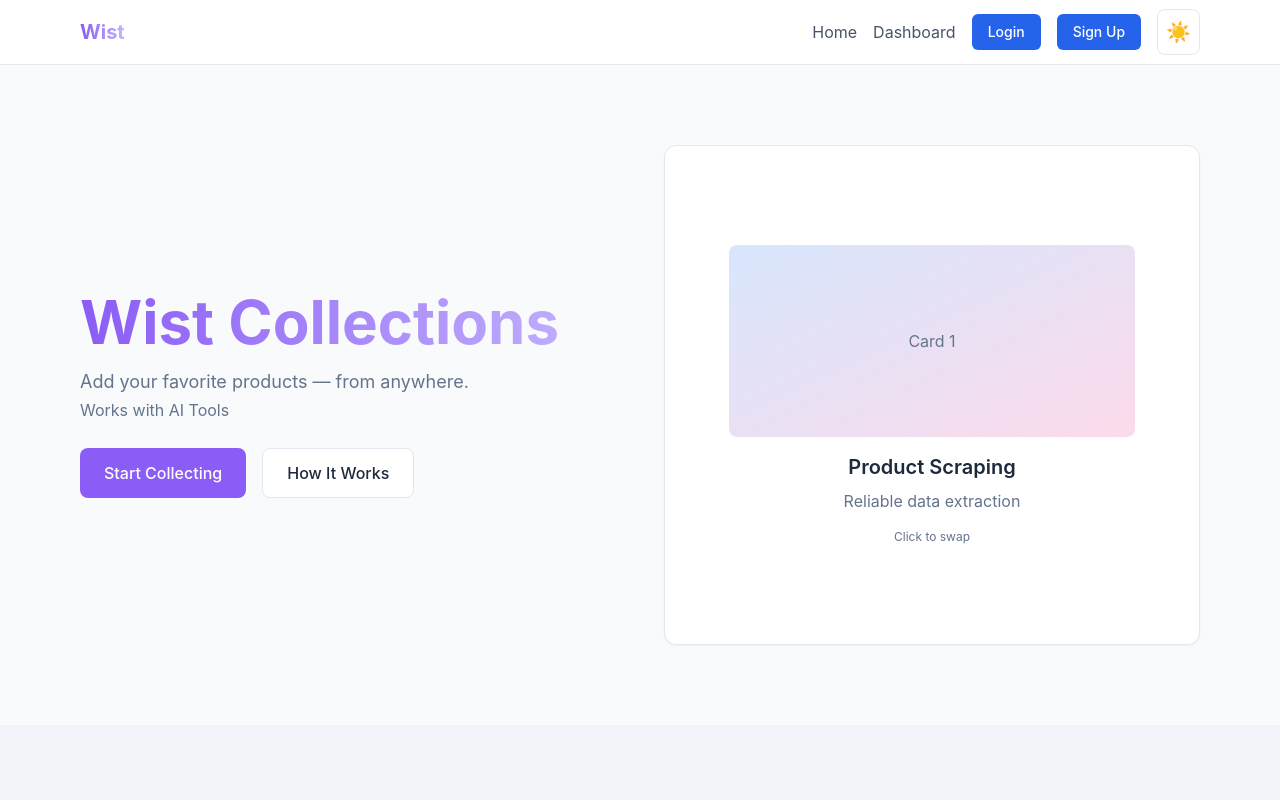
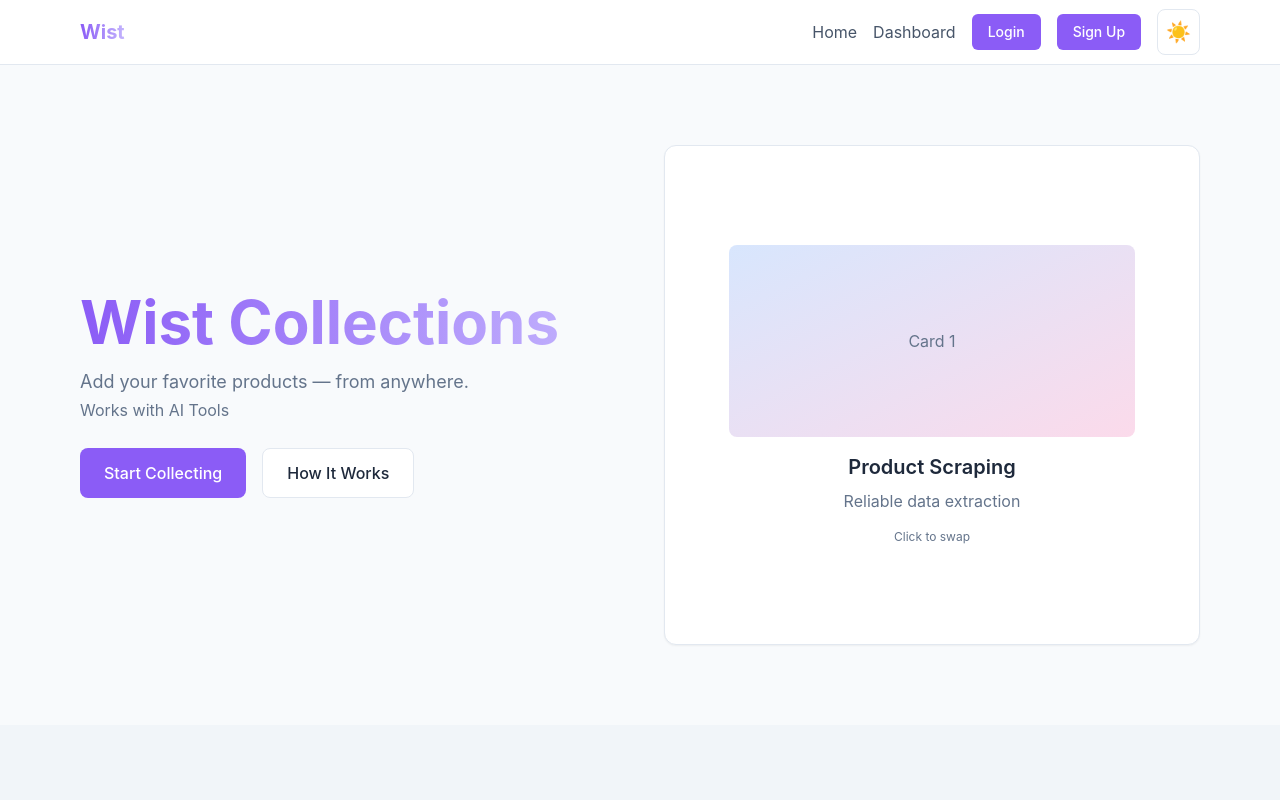
Before and after one commit to YuyenMarcus/Wist, a Next.js app: page / in a window 1280 px wide. Shown: the top 800 px of the page. Built offline with nearby package versions, Linux system fonts and the light colour scheme; no server answers.

Commit message:
Enable session persistence and update buttons to lavender theme

```diff
--- a/components/layout/NavBar.tsx
+++ b/components/layout/NavBar.tsx
@@ -78,7 +78,16 @@ export default function NavBar() {
                     </Link>
                     <button
                       onClick={handleLogout}
-                      className="px-4 py-2 rounded-md bg-blue-600 text-white hover:bg-blue-700 transition-colors text-sm font-medium"
+                      className="px-4 py-2 rounded-md text-white transition-colors text-sm font-medium"
+                      style={{
+                        backgroundColor: 'var(--color-brand-blue)',
+                      }}
+                      onMouseEnter={(e) => {
+                        e.currentTarget.style.backgroundColor = 'var(--color-brand-light)';
+                      }}
+                      onMouseLeave={(e) => {
+                        e.currentTarget.style.backgroundColor = 'var(--color-brand-blue)';
+                      }}
                     >
                       Logout
                     </button>
@@ -87,13 +96,31 @@ export default function NavBar() {
                   <>
                     <Link
                       href="https://wishlist.nuvio.cloud/login"
-                      className="px-4 py-2 rounded-md bg-blue-600 text-white hover:bg-blue-700 transition-colors text-sm font-medium"
+                      className="px-4 py-2 rounded-md text-white transition-colors text-sm font-medium"
+                      style={{
+                        backgroundColor: 'var(--color-brand-blue)',
+                      }}
+                      onMouseEnter={(e) => {
+                        e.currentTarget.style.backgroundColor = 'var(--color-brand-light)';
+                      }}
+                      onMouseLeave={(e) => {
+                        e.currentTarget.style.backgroundColor = 'var(--color-brand-blue)';
+                      }}
                     >
                       Login
                     </Link>
                     <Link
                       href="https://wishlist.nuvio.cloud/signup"
-                      className="px-4 py-2 rounded-md bg-blue-600 text-white hover:bg-blue-700 transition-colors text-sm font-medium"
+                      className="px-4 py-2 rounded-md text-white transition-colors text-sm font-medium"
+                      style={{
+                        backgroundColor: 'var(--color-brand-blue)',
+                      }}
+                      onMouseEnter={(e) => {
+                        e.currentTarget.style.backgroundColor = 'var(--color-brand-light)';
+                      }}
+                      onMouseLeave={(e) => {
+                        e.currentTarget.style.backgroundColor = 'var(--color-brand-blue)';
+                      }}
                     >
                       Sign Up
                     </Link>
--- a/lib/supabase/client.ts
+++ b/lib/supabase/client.ts
@@ -12,7 +12,14 @@ if (!supabaseUrl || !supabaseAnonKey) {
   );
 }
 
-export const supabase = createClient(supabaseUrl, supabaseAnonKey);
+export const supabase = createClient(supabaseUrl, supabaseAnonKey, {
+  auth: {
+    persistSession: true, // Enable session persistence (cookies/localStorage)
+    autoRefreshToken: true, // Automatically refresh tokens
+    detectSessionInUrl: true, // Detect session from URL (for OAuth callbacks)
+    storage: typeof window !== 'undefined' ? window.localStorage : undefined, // Use localStorage for session
+  },
+});
 
 // Server-side client with service role key (for admin operations)
 export function getSupabaseAdmin() {
```
